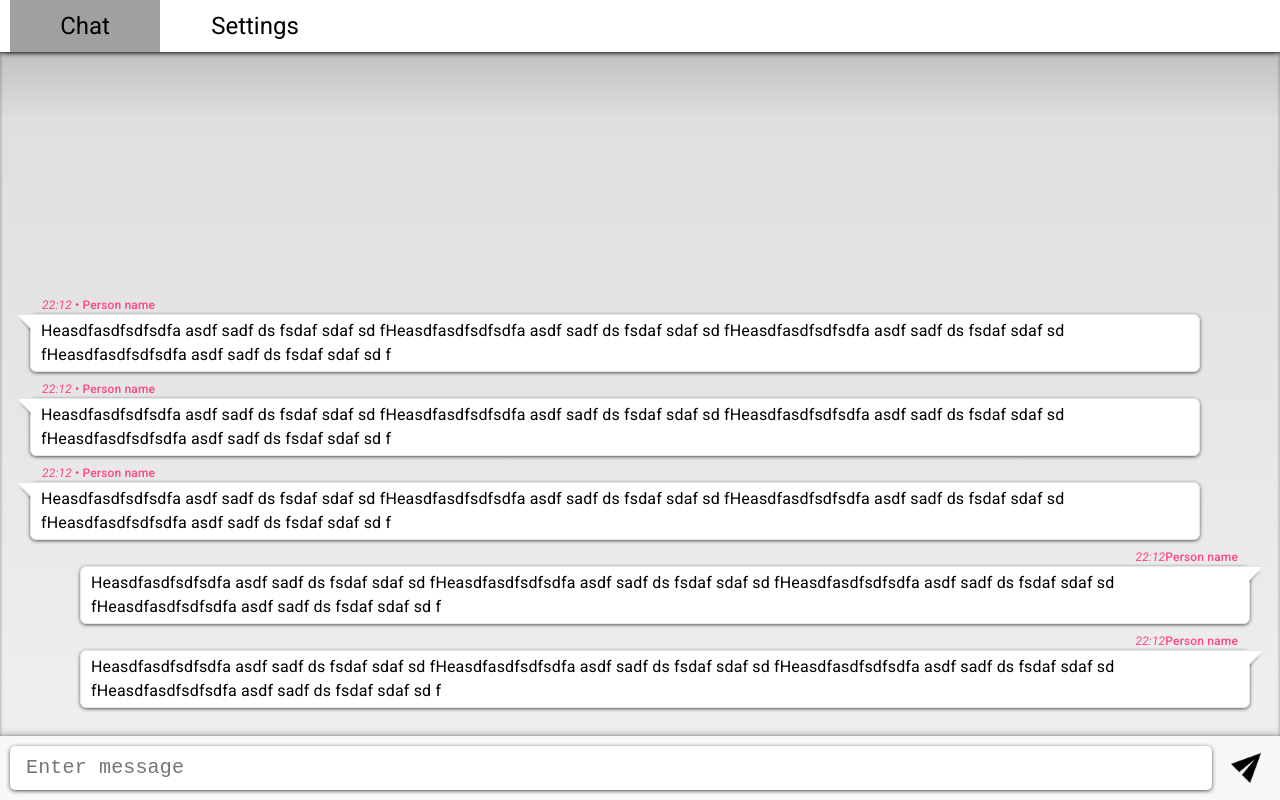
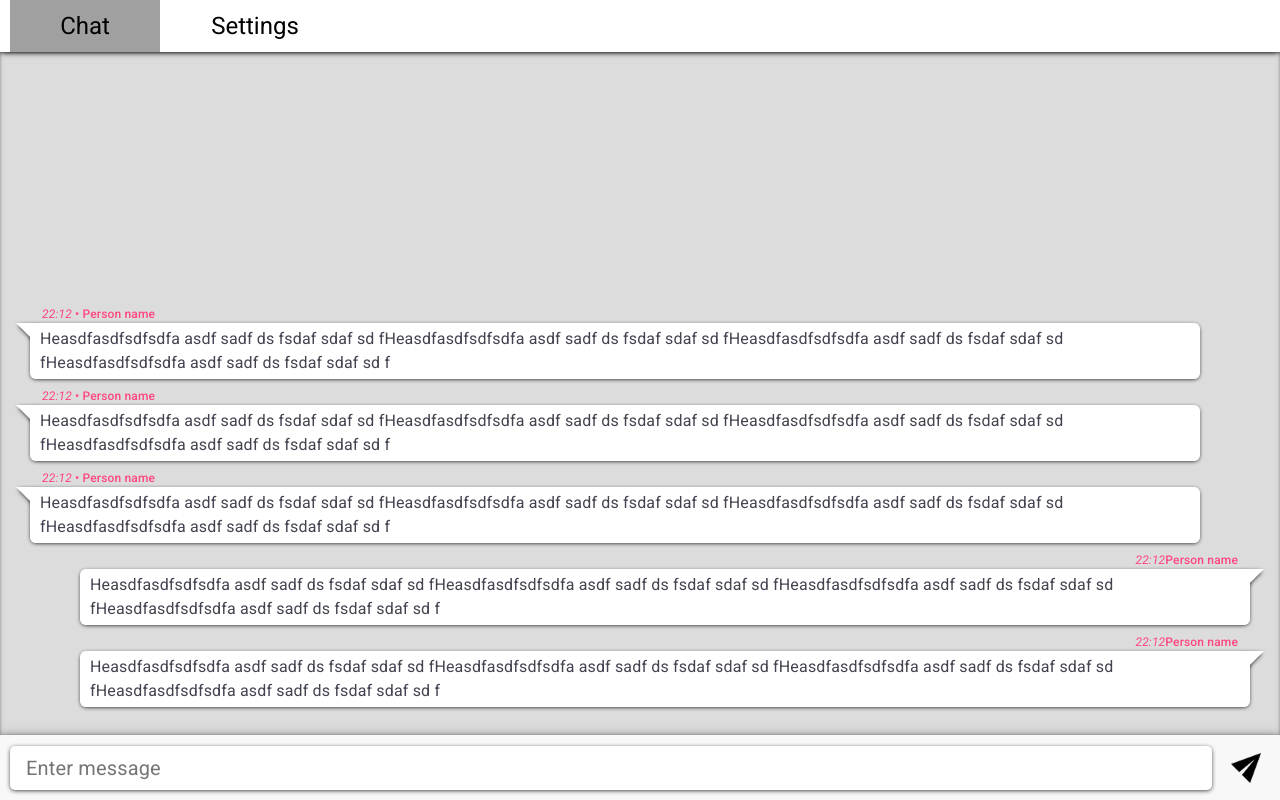
Before and after one commit to KurtGokhan/chat-app-web, a React (Create React App) app: page / in a window 1280 px wide. Built offline with nearby package versions, Linux system fonts and the light colour scheme.

Commit message:
style fixes and cross-browser compatibility

```diff
--- a/public/index.html
+++ b/public/index.html
@@ -4,6 +4,11 @@
 <head>
   <meta charset="utf-8" />
   <meta name="viewport" content="width=device-width, initial-scale=1" />
+
+  <script type="text/javascript" nomodule
+    src="https://cdn.jsdelivr.net/npm/polyfill-object-assign@1.0.0/index.min.js"></script>
+  <script type="text/javascript" nomodule
+    src="https://cdn.polyfill.io/v2/polyfill.min.js"></script>
   <title>React Chat App</title>
 </head>
 
--- a/src/components/app/app.module.scss
+++ b/src/components/app/app.module.scss
@@ -41,3 +41,19 @@
   flex-direction: column;
   align-items: stretch;
 }
+
+:global(.app-root.light) {
+  color: #434450;
+}
+
+:global(.app-root.dark) {
+  background: #232935;
+  color: #f1f1f1;
+
+  input,
+  textarea,
+  select {
+    background: #3a3d4a;
+    color: white;
+  }
+}
--- a/src/components/app/app.tsx
+++ b/src/components/app/app.tsx
@@ -3,12 +3,15 @@ import styles from './app.module.scss';
 import { Switch, Route, HashRouter as Router, NavLink } from 'react-router-dom';
 import Chat from '../chat/chat';
 import Settings from '../settings/settings';
-
+import cx from 'classnames';
+import { useGlobalState } from 'src/store/store';
 
 export default function App() {
+  const [{ settings: { theme } }] = useGlobalState();
+
   return (
     <Router>
-      <div className={styles.app}>
+      <div className={cx(styles.app, 'app-root', theme)}>
         <nav className={styles.nav}>
           <NavLink activeClassName="active" exact to="/" >Chat</NavLink>
           <NavLink activeClassName="active" to="/settings">Settings</NavLink>
--- a/src/components/chat-message/chat-message.module.scss
+++ b/src/components/chat-message/chat-message.module.scss
@@ -1,4 +1,7 @@
 @import "src/styles/variables";
+
+$bubbleBgLight: white;
+$bubbleBgDark: #3a3d4a;
 
 .chatMessage :global {
   position: relative;
@@ -17,15 +20,13 @@
   }
 
   .bubble-container {
-    background-color: white;
     position: relative;
     box-shadow: 0px 1px 4px -1px black;
-    border: 1px solid #e6e6e6;
     border-radius: 6px;
   }
 
   .bubble {
-    background-color: white;
+    background-color: $bubbleBgLight;
     border-radius: 6px;
     box-sizing: border-box;
     position: relative;
@@ -49,13 +50,19 @@
     position: absolute;
     width: 20px;
     height: 24px;
-    background: white;
-    box-shadow: 0px 2px 4px -2px black;
-    border: 1px solid #e6e6e6;
+    background: $bubbleBgLight;
+    box-shadow: -2px 0px 4px -2px black;
 
-    top: -1px;
+    top: 0;
     left: -2px;
     transform: skew(45deg);
+  }
+
+  :global(.app-root.dark) & {
+    .bubble-arrow,
+    .bubble {
+      background: $bubbleBgDark;
+    }
   }
 }
 
@@ -68,6 +75,7 @@
     transform: skew(-45deg);
     left: initial;
     right: -2px;
+    box-shadow: 2px 0px 4px -2px black;
   }
 
   .sender-info {
--- a/src/components/chat/chat.module.scss
+++ b/src/components/chat/chat.module.scss
@@ -10,13 +10,16 @@
 
   padding: 20px 30px;
 
-  background: linear-gradient(rgba(255, 255, 255, 0), #d5d5d5 10%, #d5d5d5);
-  background: linear-gradient(rgb(193, 193, 193), #dfdfdf 10%, #efefef);
+  background: #dcdcdc;
   box-shadow: 0px 1px 5px -2px black inset;
 
   ul {
     margin: 0;
     padding: 0;
+  }
+
+  :global(.app-root.dark) & {
+    background: #232935;
   }
 }
 
@@ -26,6 +29,7 @@
   flex: 0 0 auto;
   padding: 10px;
   box-shadow: 0px 7px 12px 2px black;
+  border-top: 1px solid transparent;
 
   textarea {
     flex: 1 1 0;
@@ -40,7 +44,8 @@
     outline: none;
     resize: none;
     overflow-y: overlay;
-    min-height: initial;
+    height: 44px;
+    min-height: 44px;
     max-height: 100px;
 
     border-radius: 5px;
@@ -74,6 +79,10 @@
       height: 36px;
       pointer-events: none;
       vertical-align: middle;
+
+      :global(.app-root.dark) & {
+        filter: invert(1) drop-shadow(2px 4px 4px black);
+      }
     }
   }
 }
--- a/src/components/settings/settings.module.scss
+++ b/src/components/settings/settings.module.scss
@@ -6,24 +6,30 @@
   overflow-y: overlay;
   box-sizing: border-box;
   display: flex;
-  flex-direction: column;
-
-  padding: 24px;
-  margin: auto;
-  max-width: 480px;
-  width: 100%;
-  font-size: 14px;
-  line-height: 20px;
-  letter-spacing: 0.16px;
+  flex-direction: row;
+  align-items: flex-start;
+  justify-content: center;
 
   :global {
+    .settings-area {
+      max-width: 480px;
+      padding: 24px;
+      font-size: 14px;
+      line-height: 20px;
+      letter-spacing: 0.16px;
+      flex: 1 1 auto;
+      display: flex;
+      flex-direction: column;
+      min-height: 100%;
+      box-sizing: border-box;
+    }
+
     section {
       margin-bottom: 24px;
     }
 
     label {
       font-weight: 500;
-      color: #434450;
       line-height: 20px;
       display: inline-block;
       margin-bottom: 6px;
@@ -44,6 +50,7 @@
       outline: none;
       border: none;
       box-shadow: 0px 1px 5px -1px black;
+      border-radius: 2px;
       padding: 8px 12px;
       display: block;
     }
--- a/src/components/settings/settings.tsx
+++ b/src/components/settings/settings.tsx
@@ -13,8 +13,8 @@ export default function Settings() {
     };
   }, [state.settings, dispatch]);
 
-  return <>
-    <div className={styles.settingsContent}>
+  return <div className={styles.settingsContent}>
+    <div className="settings-area">
       <section>
         <label htmlFor="name">User name</label>
         <input type="text" id="name" name="name" value={state.settings.name}
@@ -80,5 +80,5 @@ export default function Settings() {
 
       <button onClick={() => dispatch({ type: 'resetSettings' })}>Reset to defaults</button>
     </div>
-  </>;
+  </div>;
 }
--- a/src/store/store.tsx
+++ b/src/store/store.tsx
@@ -2,7 +2,7 @@ import React, { createContext, useReducer, useContext, useEffect } from 'react';
 import { GlobalState, Action, Theme, Language, GlobalSettings } from './model';
 
 const generateRandomName = () => {
-  const randomNumber = Math.floor(Math.random() * 10000).toFixed(0).padStart(4, '0');
+  const randomNumber = Math.floor(1000 + Math.random() * 9000).toFixed(0);
   return `guest${randomNumber}`
 };
 
--- a/src/styles/index.scss
+++ b/src/styles/index.scss
@@ -8,9 +8,16 @@ body,
 
 body {
   margin: 0;
-  font-family: "Roboto", "Helvetica Neue", sans-serif;
   -webkit-font-smoothing: antialiased;
   -moz-osx-font-smoothing: grayscale;
 
   background-color: #f8f8f8;
 }
+
+body,
+input,
+button,
+select,
+textarea {
+  font-family: "Roboto", "Helvetica Neue", sans-serif;
+}
```
